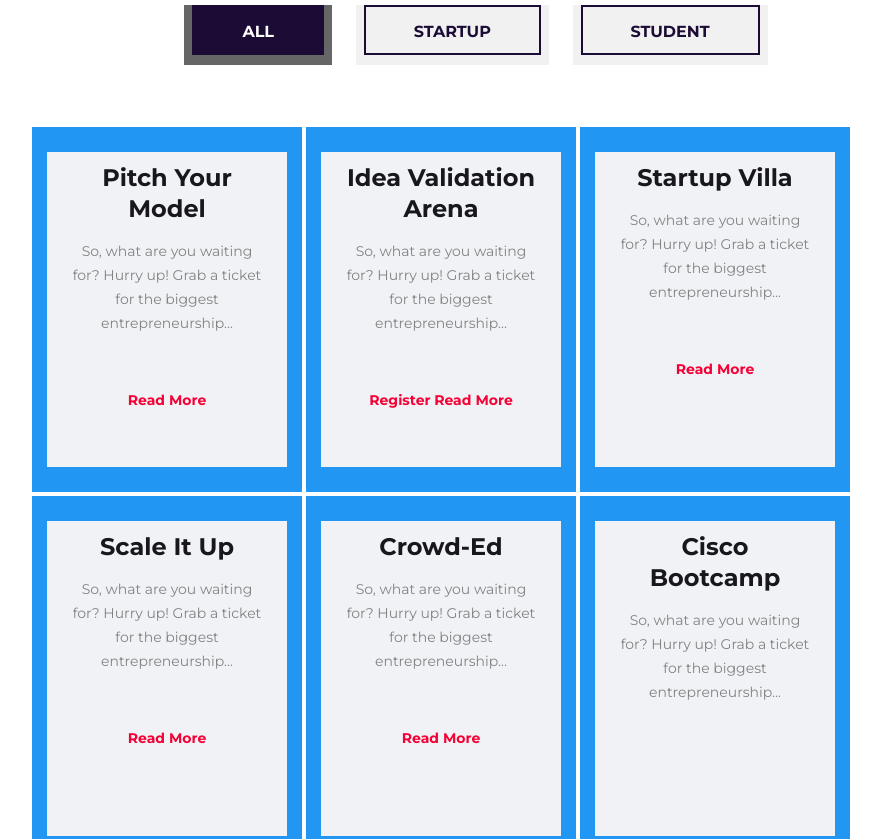
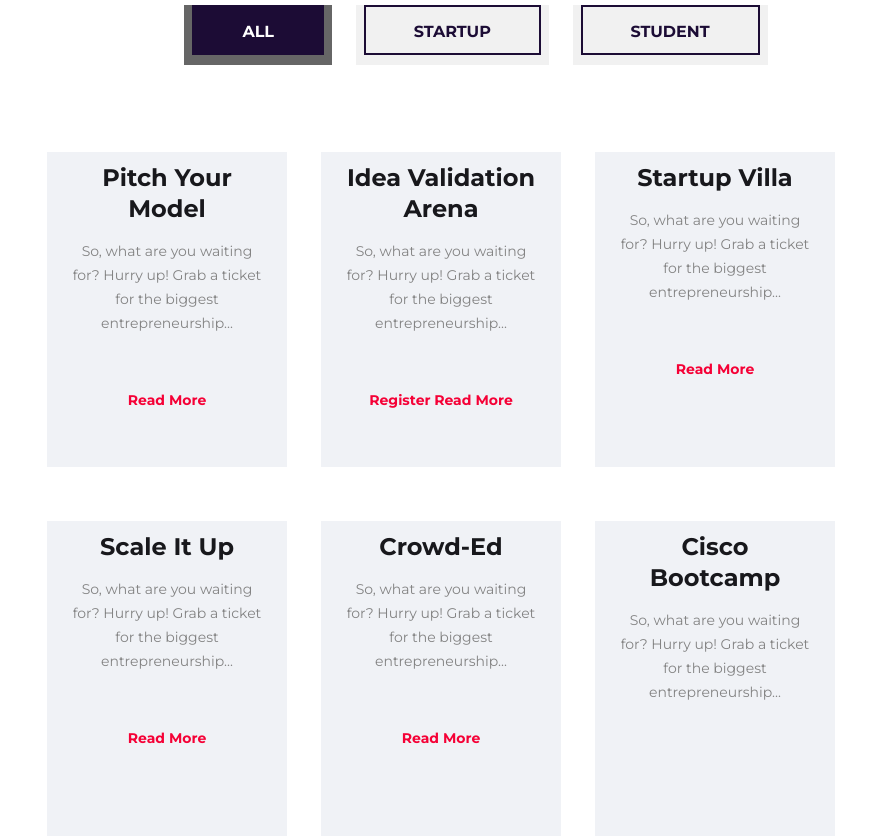
Before and after one commit to HacxS/evnto, a website: page index.html in a window 1280 px wide. Shown: the part 2500-3339 px from the top of the page, without its empty margins (184-1065 px from the left). Drawn offline with Linux system fonts and the light colour scheme; files whose address does not match are found by name.

Commit message:
Update main.css

```diff
--- a/assets/css/main.css
+++ b/assets/css/main.css
@@ -3260,7 +3260,7 @@ textarea.form-control {
 
 .filterDiv {
   float: left;
-  background-color: #2196F3;
+  background-color: #ffffff;
   color: #ffffff;
   width: 100px;
   line-height: 100px;
```
